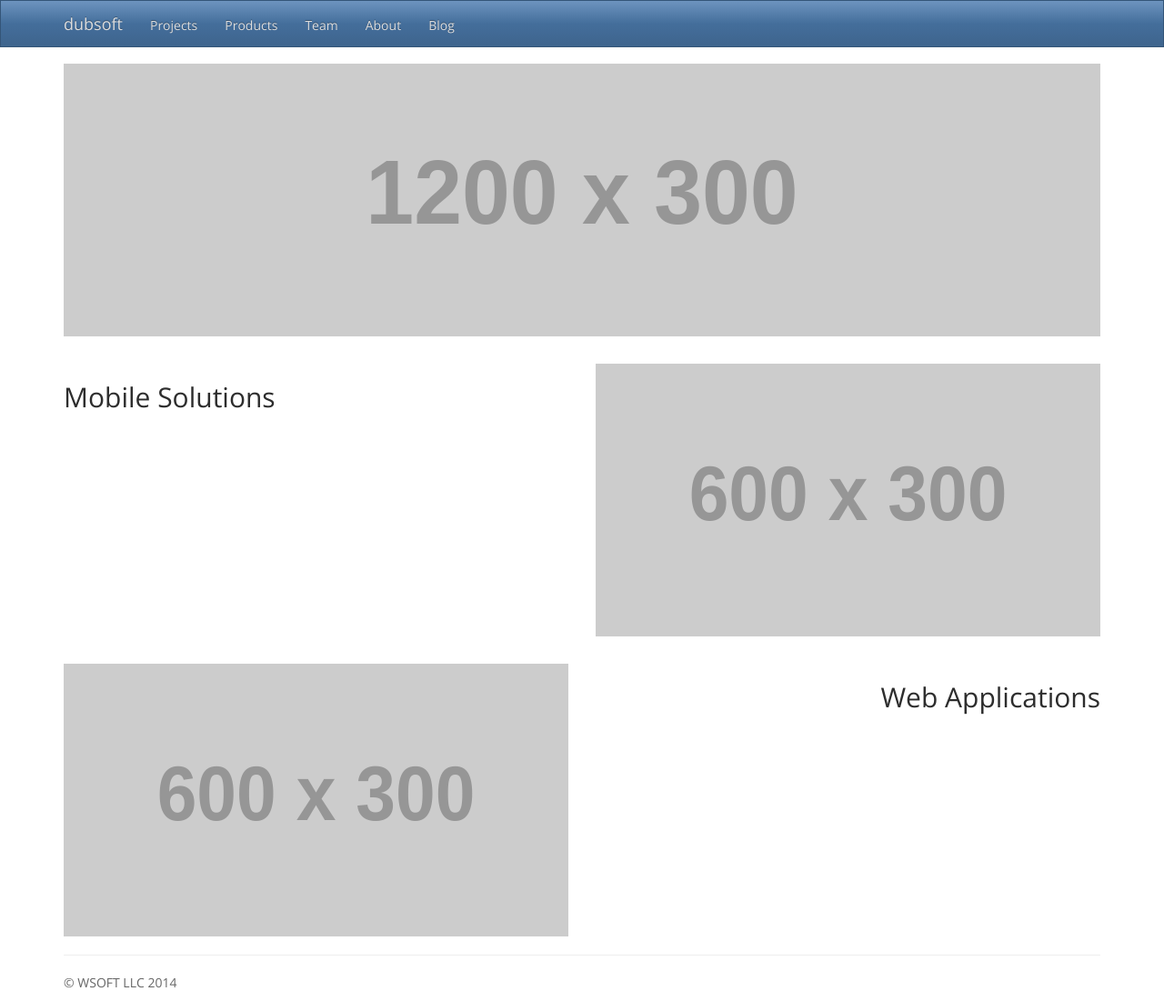
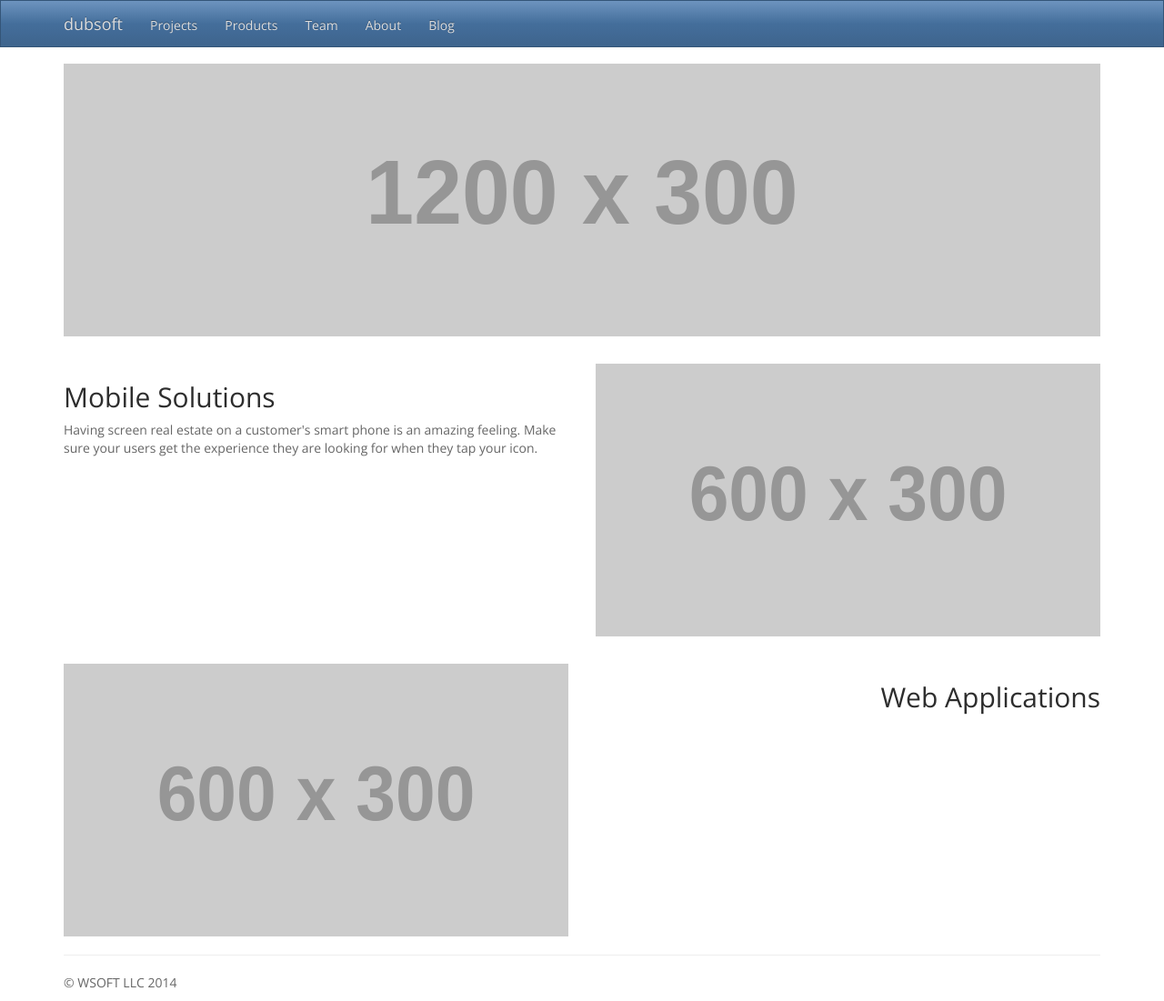
Before and after one commit to dubsoft/dubsoft-www, a Jekyll site: the page built from index.html, in a window 1280 px wide and 1101 px high. Shown: the whole window at 91% size. Built offline with Jekyll 4.4.1, drawn with Linux system fonts in a browser that asks for light colours; nearby versions of some CDN libraries; Markdown is read by kramdown in place of the engine named in the settings.

Commit message:
Add mobile solutions blurb

```diff
--- a/_data/features.yml
+++ b/_data/features.yml
@@ -1,2 +1,5 @@
 - title: Mobile Solutions
+  blurb: Having screen real estate on a customer's smart phone is an amazing
+         feeling. Make sure your users get the experience they are looking
+         for when they tap your icon.
 - title: Web Applications
```
